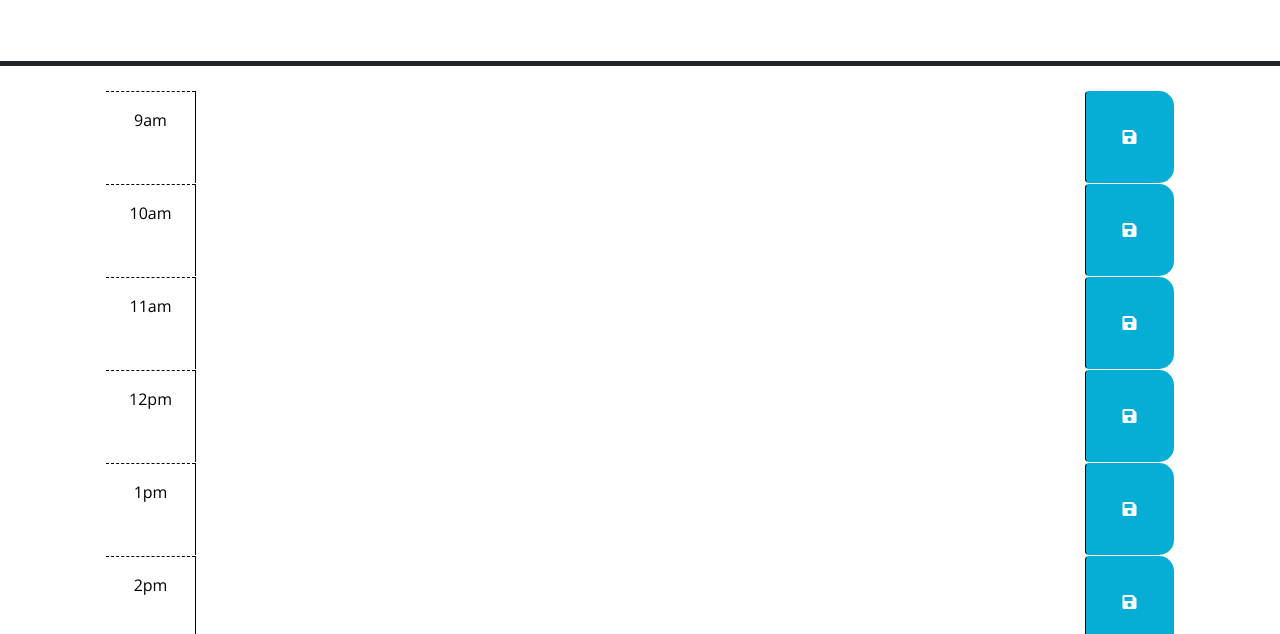
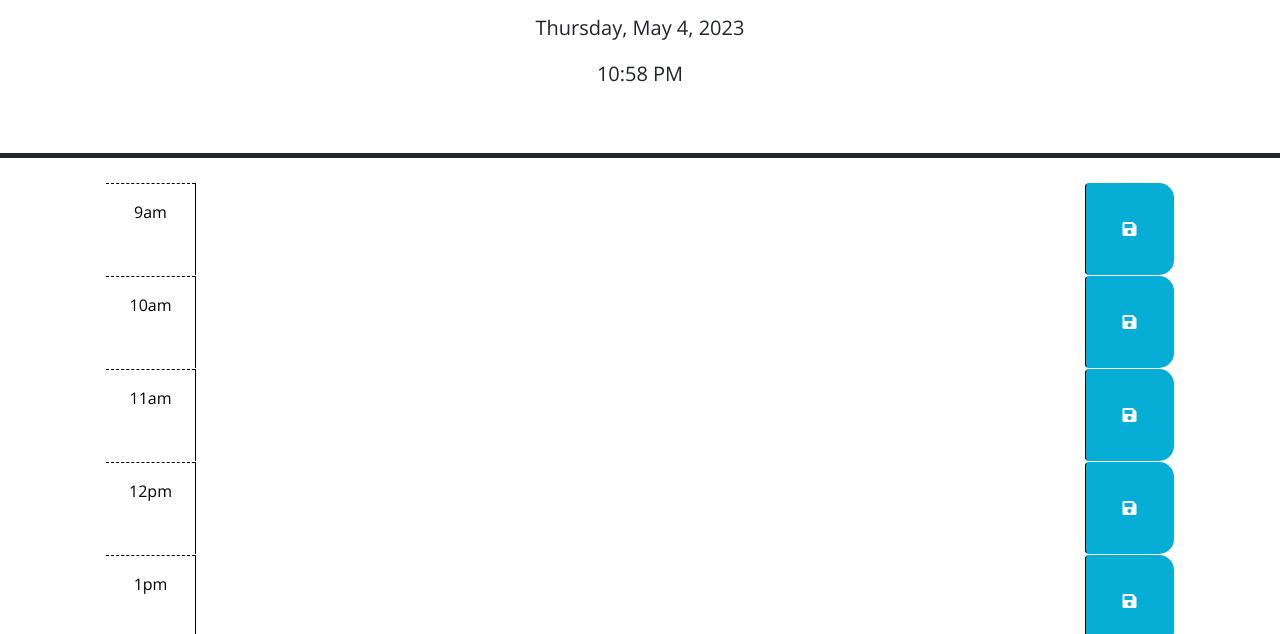
Before and after one commit to Jako0320/JS-DayCalendar, a plain HTML site: page index.html in a window 1280 px wide. Shown: the part 166-800 px from the top of the page. Drawn offline with nearby package versions, Linux system fonts and the light colour scheme.

Commit message:
3-local storage pull and current time display

```diff
--- a/assets/script.js
+++ b/assets/script.js
@@ -1,10 +1,27 @@
-$(document).ready(function () {
-  $(".saveBtn").on("click", function () {
+$(document).ready(function () { //To have the whole html rendered first before running any code
+  $(".saveBtn").on("click", function () { //event listener on the save button
     let text = $(this).siblings(".description").val();
     let time = $(this).parent().attr("id");
     localStorage.setItem(time, text);
   });
 
+
+
+
+  //add text from local storage if there is any
+  $("#hour-9 .description").val(localStorage.getItem("hour-9"));
+  $("#hour-10 .description").val(localStorage.getItem("hour-10"));
+  $("#hour-11 .description").val(localStorage.getItem("hour-11"));
+  $("#hour-12 .description").val(localStorage.getItem("hour-12"));
+  $("#hour-13 .description").val(localStorage.getItem("hour-13"));
+  $("#hour-14 .description").val(localStorage.getItem("hour-14"));
+  $("#hour-15 .description").val(localStorage.getItem("hour-15"));
+  $("#hour-16 .description").val(localStorage.getItem("hour-16"));
+  $("#hour-17 .description").val(localStorage.getItem("hour-17"));
+
+  //display current day and time
+  $("#currentDay").text(dayjs().format("dddd, MMMM D, YYYY"));
+  $("#currentTime").text(dayjs().format("h:mm A"));
 
 })
   // TODO: Add code to apply the past, present, or future class to each time
@@ -13,8 +30,4 @@ $(document).ready(function () {
   // past, present, and future classes? How can Day.js be used to get the
   // current hour in 24-hour time?
   //
-  // TODO: Add code to get any user input that was saved in localStorage and set
-  // the values of the corresponding textarea elements. HINT: How can the id
-  // attribute of each time-block be used to do this?
   //
-  // TODO: Add code to display the current date in the header of the page
--- a/index.html
+++ b/index.html
@@ -18,6 +18,8 @@
     <h1 class="display-3">Work Day Scheduler</h1>
     <p class="lead">A simple calendar app for scheduling your work day</p>
     <p id="currentDay" class="lead"></p>
+    <p id="currentTime" class="lead"></p>
+
   </header>
   <div class="container-lg px-5">
 
```
